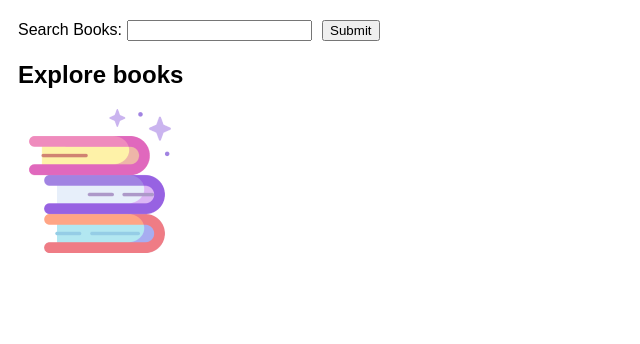
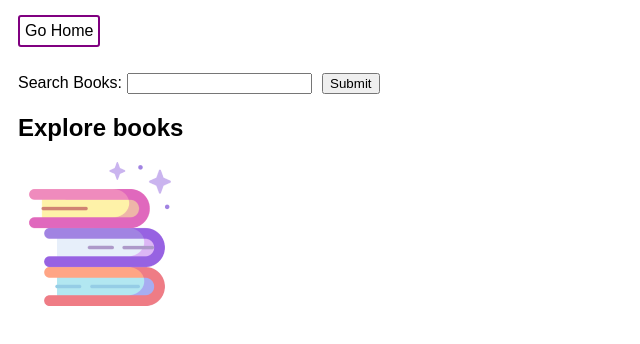
Before and after one commit to lienputnina/eleving-hometask-book-catalogue, a Nuxt app: page / in a window 1280 px wide. Shown: the top 344 px of the page, without its empty margins (0-640 px from the left). Built offline with nearby package versions, Linux system fonts and the light colour scheme.

Commit message:
feat: created Header component

```diff
--- /dev/null
+++ b/components/HeaderComponent.vue
@@ -0,0 +1,33 @@
+<template>
+  <header>
+    <h1>{{ title }}</h1>
+    <NuxtLink :to="`/`" class="header-link">Go Home</NuxtLink>
+  </header>
+</template>
+
+<script lang="ts">
+export default {
+  name: "HeaderComponent",
+  props: {
+    title: String,
+  },
+};
+</script>
+
+<style scoped>
+header {
+  display: flex;
+  /* justify-content: space-between; */
+  align-items: center;
+  margin-bottom: 20px;
+}
+.header-link {
+  color: black;
+  border: 2px solid purple;
+  border-radius: 3px;
+  padding: 5px;
+  text-decoration: none;
+  width: fit-content;
+  font-size: 16px;
+}
+</style>
--- a/pages/books/[id].vue
+++ b/pages/books/[id].vue
@@ -1,4 +1,5 @@
 <template>
+  <HeaderComponent />
   <div class="book-details-main">
     <div>Book details for {{ id }}</div>
     <div class="book-details">
@@ -13,6 +14,8 @@
 </template>
 
 <script setup>
+import HeaderComponent from "~/components/HeaderComponent.vue";
+
 const { id } = useRoute().params;
 const uri = "http://localhost:5000/books/" + id;
 
--- a/pages/index.vue
+++ b/pages/index.vue
@@ -1,4 +1,5 @@
 <template>
+  <HeaderComponent />
   <SearchComponent />
   <h2>Explore books</h2>
   <div>
@@ -6,7 +7,18 @@
   </div>
 </template>
 
-<script lang="ts"></script>
+<script lang="ts">
+import HeaderComponent from "~/components/HeaderComponent.vue";
+import SearchComponent from "~/components/SearchComponent.vue";
+
+export default {
+  name: "Index",
+  components: {
+    SearchComponent,
+    HeaderComponent,
+  },
+};
+</script>
 
 <style>
 div {
```
